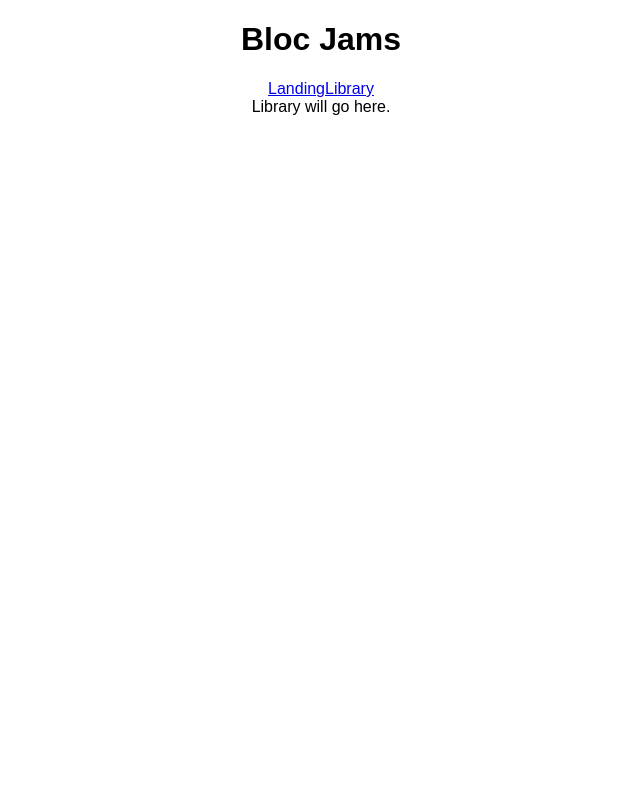
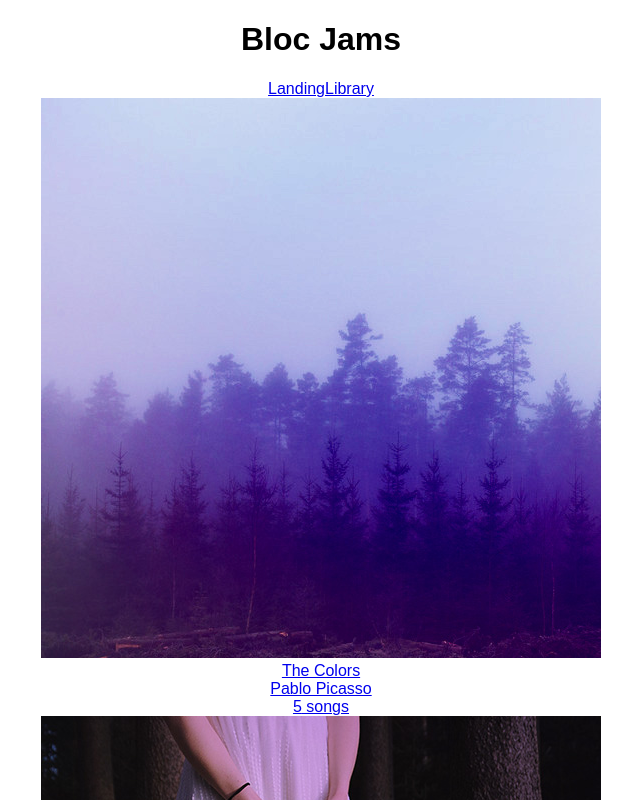
Before and after one commit to jkest90/bloc-jams-react, a React (Create React App) app: page /library in a window 1280 px wide. Shown: the top 800 px of the page, without its empty margins (319-959 px from the left). Built offline with nearby package versions, Linux system fonts and the light colour scheme.

Commit message:
checkpoint 3.5: complete

```diff
--- a/src/App.js
+++ b/src/App.js
@@ -1,4 +1,4 @@
-import React, {Component} from 'react';
+import React, { Component } from 'react';
 import { Route, Link } from 'react-router-dom';
 import './App.css';
 import Landing from './components/Landing';
@@ -21,7 +21,7 @@
             <main>
                <Route exact path="/" component={Landing} />
                <Route path="/library" component={Library} />
-               <Route path="/album" component={Album} />
+               <Route path="/album/:slug" component={Album} />
             </main>
          </div>
       );
--- a/src/components/Album.js
+++ b/src/components/Album.js
@@ -1,9 +1,13 @@
-import React from 'react';
+import React, { Component } from 'react';
 
-const Album = () => (
-   <section className="album">
-      Album will go here!
-   </section>
-);
+class Album extends Component {
+   render() {
+      return (
+         <section className="album">
+            {this.props.match.params.slug} Album will go here
+         </section>
+      );
+   }
+}
 
 export default Album;
--- a/src/components/Library.js
+++ b/src/components/Library.js
@@ -1,9 +1,34 @@
-import React from 'react';
+import React, { Component } from 'react';
+import { Link } from 'react-router-dom';
+import albumData from './../data/albums';
 
-const Library = () => (
-   <section className="library">
-      Library will go here.
-   </section>
-)
+class Library extends Component {
+   constructor(props) {
+      super(props);
+      this.state = { albums: albumData };
+   }
+
+
+// 1) Declare the route in App.js using the URL parameter 'path=/album/:slug'
+// 2) Map through the albumData array and use Link to pass in album.slug as our URL parameter.
+// 3) When we click on either album, it uses this.state.albums.slug as the new URL parameter, taking us to a new page.
+
+   render() {
+      return (
+         <section className='library'>
+            {
+               this.state.albums.map( (album, index) =>
+                  <Link to={`/album/${album.slug}`} key={index}>
+                     <img src={album.albumCover} alt={album.title} />
+                     <div>{album.title}</div>
+                     <div>{album.artist}</div>
+                     <div>{album.songs.length} songs</div>
+                  </Link>
+               )
+            }
+         </section>
+      );
+   }
+}
 
 export default Library;
--- /dev/null
+++ b/src/data/albums.js
@@ -0,0 +1,27 @@
+export default [{
+   title: 'The Colors',
+   artist: 'Pablo Picasso',
+   releaseInfo: '1909 Spanish Records',
+   albumCover: '/assets/images/album_covers/01.jpg',
+   slug: 'the-colors',
+   songs: [
+      { title: 'Blue', duration: '161.71', audioSrc: '/assets/music/blue.mp3' },
+      { title: 'Green', duration: '103.96', audioSrc: '/assets/music/green.mp3' },
+      { title: 'Red', duration: '268.45', audioSrc: '/assets/music/red.mp3' },
+      { title: 'Pink', duration: '153.14', audioSrc: '/assets/music/pink.mp3' },
+      { title: 'Magenta', duration: '374.22', audioSrc: '/assets/music/magenta.mp3' }
+   ]
+},{
+   title: 'The Telephone',
+   artist: 'Guglielmo Marconi',
+   releaseInfo: '1909 EM',
+   albumCover: '/assets/images/album_covers/02.jpg',
+   slug: 'the-telephone',
+   songs: [
+      { title: 'Blue', duration: '161.71', audioSrc: '/assets/music/blue.mp3' },
+      { title: 'Green', duration: '103.96', audioSrc: '/assets/music/green.mp3' },
+      { title: 'Red', duration: '268.45', audioSrc: '/assets/music/red.mp3' },
+      { title: 'Pink', duration: '153.14', audioSrc: '/assets/music/pink.mp3' },
+      { title: 'Magenta', duration: '374.22', audioSrc: '/assets/music/magenta.mp3' }
+   ]
+}];
```
